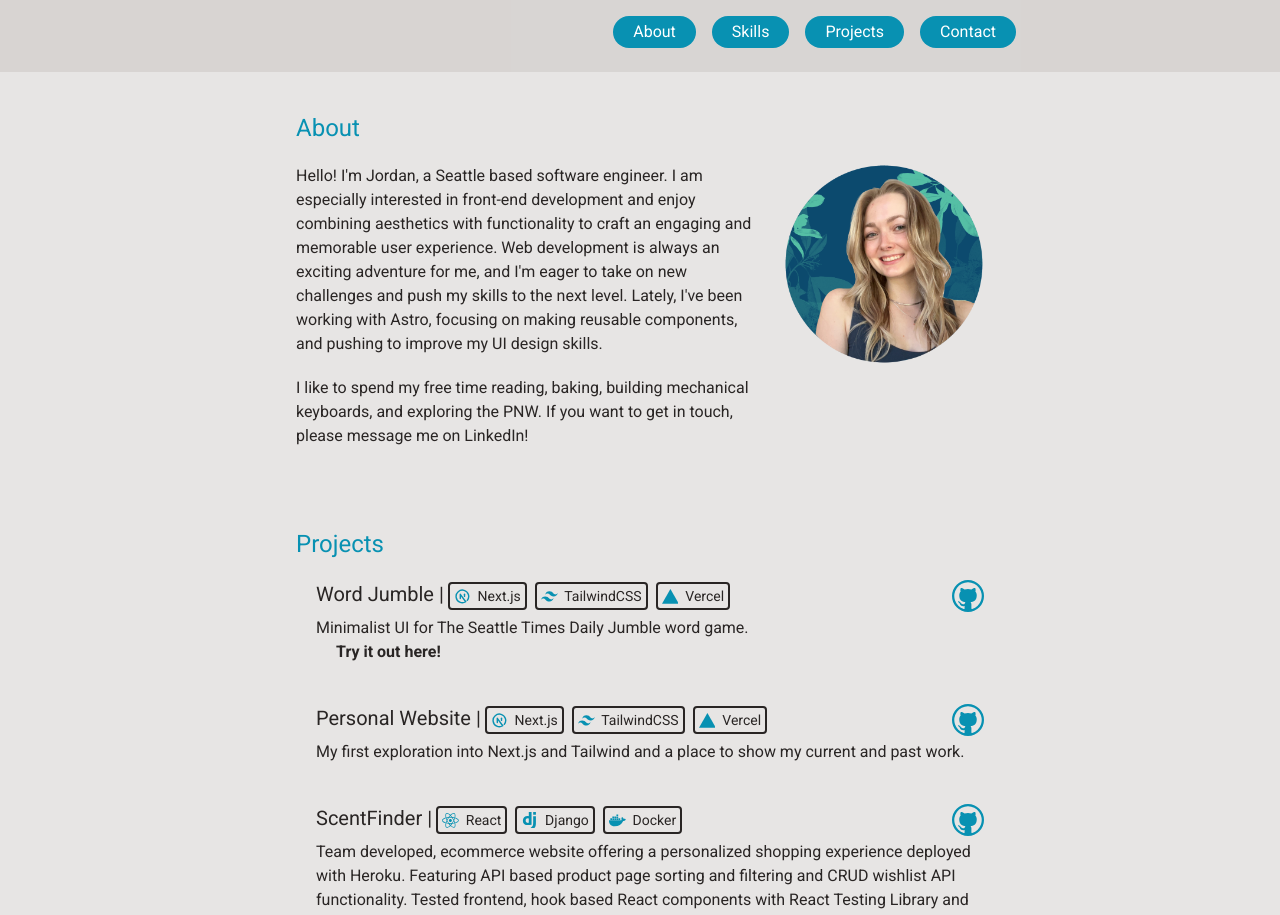
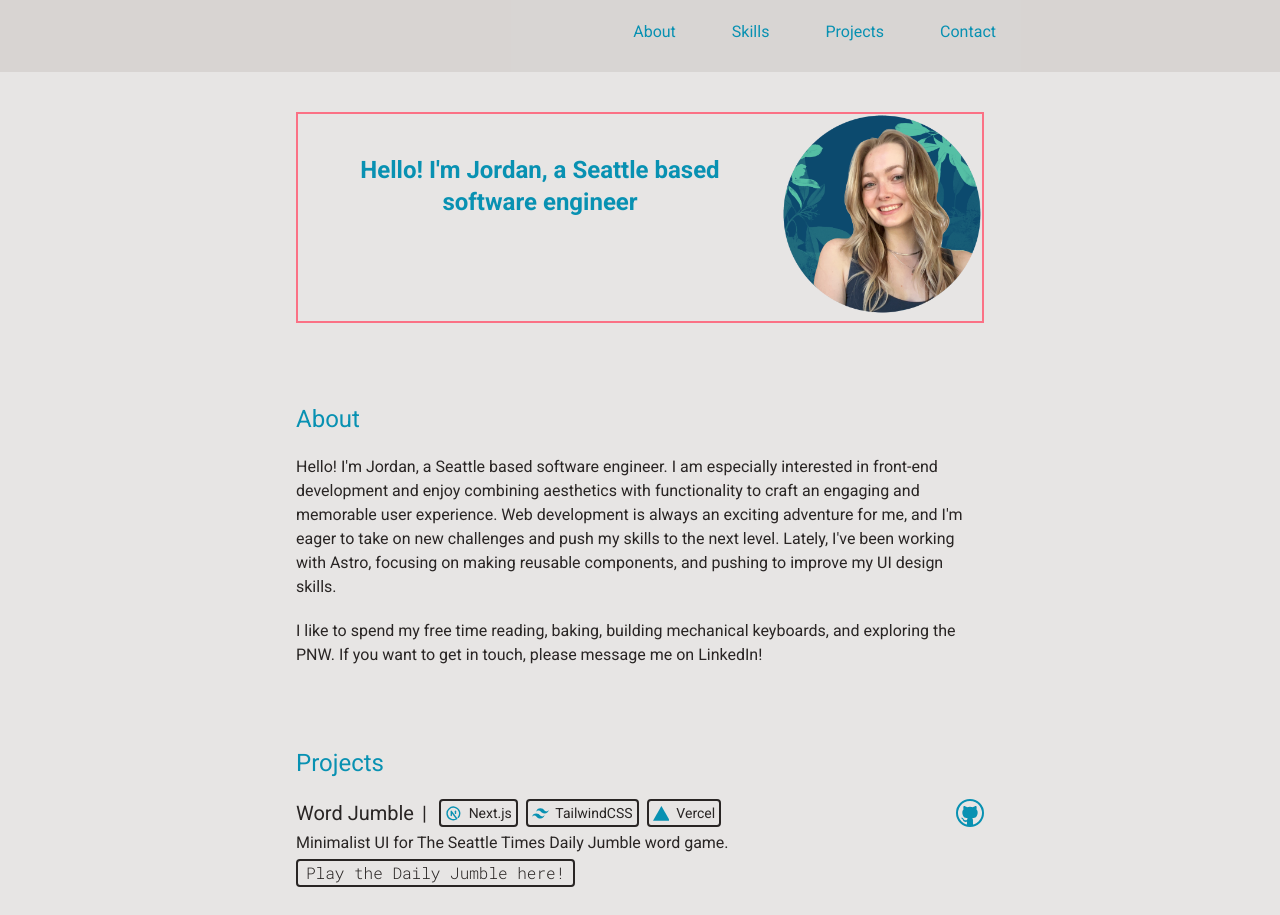
Before and after one commit to frerij/portfolio, a Next.js app: page / in a window 1280 px wide. Shown: the top 915 px of the page. Built offline with nearby package versions, Linux system fonts and the light colour scheme.

Commit message:
changed style transition durations, project styling, removed description prop from project component

```diff
--- a/components/ContactForm.jsx
+++ b/components/ContactForm.jsx
@@ -48,7 +48,7 @@ export default function ContactForm() {
           />
         </div>
         <button
-          className="h-8 px-5 text-white bg-cyan-600 hover:bg-sky-900 rounded-full transition-all duration-200"
+          className="h-8 px-5 text-white bg-cyan-600 hover:bg-sky-900 rounded-full transition-all duration-100"
           type="submit"
           disabled={state.submitting}
         >
--- a/components/Project.jsx
+++ b/components/Project.jsx
@@ -13,14 +13,15 @@ export default function Project({
   stack,
   githubLink,
   summary,
-  description,
   demoLink,
+  demoText,
 }) {
   return (
     <div className="text-stone-800 dark:text-stone-200 ">
       <div className="flex flex-row justify-between mb-1">
         <div className="flex flex-row">
-          <div className="text-xl">{title} | </div>
+          <div className="text-xl">{title} </div>
+          <div className="text-xl mx-2"> |</div>
           <div className="flex flex-row items-center">
             {stack !== [] &&
               stack.map((tool) => <SkillItem name={tool} key="" />)}
@@ -29,8 +30,8 @@ export default function Project({
         <span>
           <a href={githubLink} target="_blank" rel="noreferrer">
             <VscGithub
-              size={"2em"}
-              className="fill-cyan-600 dark:fill-cyan-500 dark:hover:fill-green-300 hover:fill-emerald-500/80 transition-colors duration-200 cursor-pointer"
+              size={"1.75em"}
+              className="fill-cyan-600 dark:fill-cyan-500 dark:hover:fill-green-300 hover:fill-emerald-500/80 transition-colors duration-100 cursor-pointer"
             />
           </a>
         </span>
@@ -38,19 +39,14 @@ export default function Project({
 
       <div className="">
         <p>{summary}</p>
-        {description !== [] &&
-          description.map((bullet) => <p key={bullet[1]}>{bullet}</p>)}
-        <div className="ml-5">
+
+        <div className="">
           {demoLink !== "" && (
-            <p>
-              <a
-                href={demoLink}
-                className="hover:text-emerald-500/60 font-bold"
-              >
-                Try it out here!
+            <button className="my-1 font-robotoMono hover:text-emerald-500/60 rounded border-2 border-stone-800 dark:border-stone-200 hover:border-emerald-500/60 transition-colors duration-100">
+              <a href={demoLink} className="mx-2">
+                {demoText}
               </a>
-              <br />
-            </p>
+            </button>
           )}
         </div>
       </div>
--- a/pages/index.js
+++ b/pages/index.js
@@ -22,18 +22,18 @@ export default function Home() {
         <header className=" flex-grow h-16 mt-2 max-w-3xl ">
           <div className="p-2 flex justify-end space-x-4">
             <a href="#about" className="">
-              <button className="h-8 px-5 text-white bg-cyan-600 hover:bg-sky-900 rounded-full transition-all duration-200">
+              <button className="h-8 px-5 text-cyan-600 hover:text-stone-200 hover:bg-cyan-600 dark:text-stone-200 dark:hover:bg-sky-900 rounded transition-all duration-100">
                 About
               </button>
             </a>
             <a href="#skills" className="">
-              <button className="h-8 px-5 text-white bg-cyan-600 hover:bg-sky-900 rounded-full transition-colors duration-200">
+              <button className="h-8 px-5 text-cyan-600 hover:text-stone-200 hover:bg-cyan-600 dark:text-stone-200 dark:hover:bg-sky-900 rounded transition-all duration-100">
                 Skills
               </button>
             </a>
 
             <a href="#projects" className="">
-              <button className="h-8 px-5 text-white bg-cyan-600 hover:bg-sky-900 rounded-full transition-colors duration-200">
+              <button className="h-8 px-5 text-cyan-600 hover:text-stone-200 hover:bg-cyan-600 dark:text-stone-200 dark:hover:bg-sky-900 rounded transition-all duration-100">
                 Projects
               </button>
             </a>
@@ -44,7 +44,7 @@ export default function Home() {
               rel="noreferrer"
               className=""
             >
-              <button className="h-8 px-5 text-white bg-cyan-600 hover:bg-sky-900 rounded-full transition-colors duration-200">
+              <button className="h-8 px-5 text-cyan-600 hover:text-stone-200 hover:bg-cyan-600 dark:text-stone-200 dark:hover:bg-sky-900 rounded transition-all duration-100">
                 Contact
               </button>
             </a>
@@ -56,12 +56,22 @@ export default function Home() {
           className="max-w-3xl space-y-20 bg-stone-200 dark:bg-sky-900"
           id="home"
         >
-          {/* <h3
-            className="m-10 text-2xl font-bold text-center text-cyan-600 dark:text-green-300"
-            id="about"
-          >
-            Hello! I&apos;m Jordan, a Seattle based software engineer
-          </h3> */}
+          <div className="flex flex-row m-10 border-2 border-rose-400">
+            <h3
+              className="m-10 text-2xl font-bold text-center text-cyan-600 dark:text-stone-200"
+              id="about"
+            >
+              Hello! I&apos;m Jordan, a Seattle based software engineer
+            </h3>
+            <div className="flex-shrink-0 self-start">
+              <Image
+                src={profilePic}
+                alt="picture of the website creator"
+                height={200}
+                width={200}
+              />
+            </div>
+          </div>
 
           <div className="m-10">
             <h3 className="text-2xl text-cyan-600 mb-5 dark:text-green-300">
@@ -85,14 +95,6 @@ export default function Home() {
                   get in touch, please message me on LinkedIn!
                 </p>
               </div>
-              <div className="flex-shrink-0 self-start">
-                <Image
-                  src={profilePic}
-                  alt="picture of the website creator"
-                  height={200}
-                  width={200}
-                />
-              </div>
             </div>
           </div>
 
@@ -104,14 +106,14 @@ export default function Home() {
               Projects
             </h3>
 
-            <div className="space-y-10 mt-5 ml-5 text-stone-800 dark:text-stone-200">
+            <div className="space-y-10 mt-5 text-stone-800 dark:text-stone-200">
               <Project
                 title="Word Jumble"
                 stack={["nextjs", "tailwind", "vercel"]}
                 githubLink="https://github.com/frerij/word-jumble"
                 summary="Minimalist UI for The Seattle Times Daily Jumble word game."
-                description={[]}
                 demoLink="https://jumble.jordanf.dev"
+                demoText={"Play the Daily Jumble here!"}
               />
               <Project
                 title="Personal Website"
@@ -120,6 +122,7 @@ export default function Home() {
                 summary="My first exploration into Next.js and Tailwind and a place to show my current and past work."
                 description={[]}
                 demoLink=""
+                demoText=""
               />
               <Project
                 title="ScentFinder"
@@ -129,8 +132,8 @@ export default function Home() {
                 a personalized shopping experience deployed with Heroku. Featuring API based product page sorting and
                 filtering and CRUD wishlist API functionality. Tested frontend, hook based React components with React
                 Testing Library and Jest."
-                description={[]}
                 demoLink=""
+                demoText=""
               />
 
               <Project
@@ -140,8 +143,8 @@ export default function Home() {
                 summary="Partner developed, fullstack application for complete management of a car dealership. Single page
                 React frontend app with bootstrap components. Django microservices and CRUD APIs allowed frontend to interact with
                 dealership's inventory, staff, service schedule, and manage sales."
-                description={[]}
                 demoLink=""
+                demoText=""
               />
             </div>
           </div>
@@ -158,7 +161,7 @@ export default function Home() {
               >
                 <FaLinkedin
                   size={"2.75em"}
-                  className="fill-cyan-600 dark:fill-stone-200 hover:fill-sky-900 dark:hover:fill-green-300 transition-colors duration-200  cursor-pointer"
+                  className="fill-cyan-600 dark:fill-stone-200 hover:fill-sky-900 dark:hover:fill-green-300 transition-colors duration-100  cursor-pointer"
                 />
               </a>
             </span>
@@ -170,7 +173,7 @@ export default function Home() {
               >
                 <VscGithub
                   size={"2.75em"}
-                  className="fill-cyan-600 dark:fill-stone-200 hover:fill-sky-900 dark:hover:fill-green-300 transition-colors duration-200  cursor-pointer"
+                  className="fill-cyan-600 dark:fill-stone-200 hover:fill-sky-900 dark:hover:fill-green-300 transition-colors duration-100  cursor-pointer"
                 />
               </a>
             </span>
```
Also changed, not shown: index.js (+114 -58 lines).
